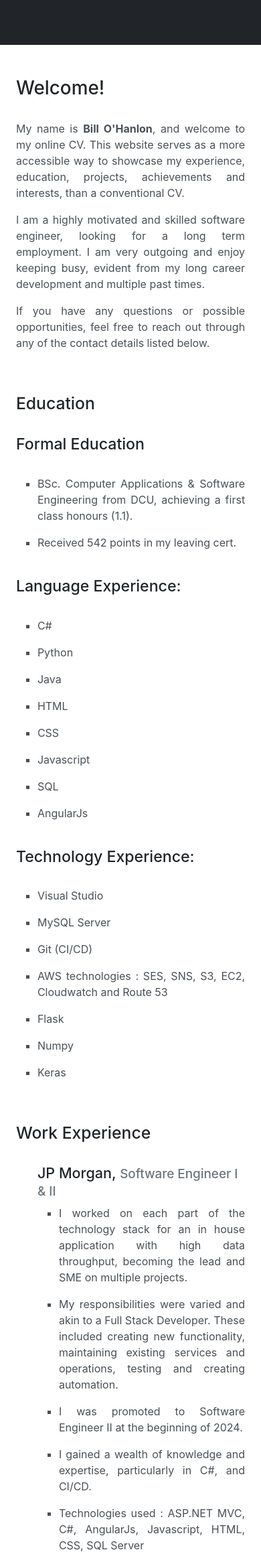
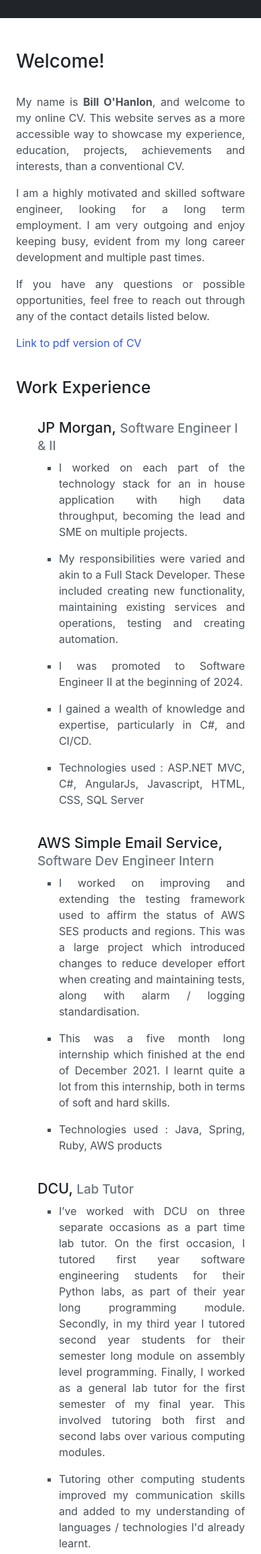
Before and after one commit to billoh28/CV-Website, a Flask app: page / in a window 390 px wide. Shown: the top 2320 px of the page at 67% size. Run offline with Flask 3, Linux system fonts and the light colour scheme; some libraries are stand-ins or nearby versions.

Commit message:
Fixing issues with mobile version

```diff
--- a/templates/base.html
+++ b/templates/base.html
@@ -4,6 +4,8 @@
     <head>
         <link rel="shortcut icon" type="image/x-icon" href="/favicon.ico">
         <link rel="stylesheet" type= "text/css" href="{{ url_for('static', filename='styles/layout.css') }}">
+        <meta name="viewport" content="width=device-width, initial-scale=1" />
+
         <title>Bill O'Hanlon CV Website</title>
 
         <script type="text/javascript">
@@ -46,8 +48,38 @@
                 }
 
                 if (window.innerHeight > window.innerWidth) {
+                    // Mobile phone screen handling
+
                     var content = document.getElementById("content");
                     content.style.margin = "20px";
+
+                    var cv = document.getElementById("cv-link");
+                    cv.style.display = "block";
+                }
+            };
+
+            window.onresize = function() {
+                if (window.innerHeight > window.innerWidth) {
+                    // Mobile phone screen handling
+
+                    var content = document.getElementById("content");
+                    content.style.margin = "20px";
+
+                    var cv = document.getElementById("cv-link");
+                    cv.style.display = "block";
+
+                    var nav = document.getElementById("navbarColor02");
+                    nav.style.display = "none";
+                }
+                else {
+                    var content = document.getElementById("content");
+                    content.style.margin = "0 20% auto";
+
+                    var cv = document.getElementById("cv-link");
+                    cv.style.display = "none";
+
+                    var nav = document.getElementById("navbarColor02");
+                    nav.style.display = "block";
                 }
             };
         </script>
@@ -56,9 +88,9 @@
     <body>
         <div class="wrapper">
             <nav class="navbar navbar-expand-lg bg-dark" data-bs-theme="dark">
-                <button class="navbar-toggler" type="button" data-toggle="collapse" data-target="#navbarColor01" aria-controls="navbarColor01" aria-expanded="false" aria-label="Toggle navigation">
+                <!-- <button class="navbar-toggler" type="button" data-toggle="collapse" data-target="#navbarColor01" aria-controls="navbarColor01" aria-expanded="false" aria-label="Toggle navigation">
                   <span class="navbar-toggler-icon"></span>
-                </button>
+                </button> -->
 
                 <div class="collapse navbar-collapse" id="navbarColor02">
                     <div class="nav-bar">
@@ -74,7 +106,7 @@
                         </ul>
                     </div>
                 </div>
-              </nav>
+            </nav>
 
 
             <div class="page-content">
@@ -107,15 +139,13 @@
             <!-- These breaks are necessary to get the footer to stick to the bottom of the page for the pages with not enough content to fill the screen -->
             <div class="breaks"><br id="test"><br></div>
 
-            <footer class="footer">
+            <footer class="footer-gallery">
                 <br>
 
-                <h3 class="footer-heading">Contact Details</h3>
+                <!-- <h3 class="footer-heading">Contact Details</h3> -->
                 <br>
-                <ul class="contact-info">
-                    <li><p>Email: <a style="text-decoration:none; color:inherit;" class="footer-link" href="mailto:bohanlon.enquiries@gmail.com">bohanlon.enquiries@gmail.com</a></p></li>
-                    <li><p><a style="text-decoration:none; color:inherit;" class="footer-link" href="https://www.linkedin.com/in/bill-o-hanlon-2b31041b5/">LinkedIn</a></p></li>
-                </ul>
+                    <p style="text-align: center;">Email: <a style="text-decoration:none; color:inherit;" class="footer-link" href="mailto:bohanlon.enquiries@gmail.com">bohanlon.enquiries@gmail.com</a></p>
+                    <p style="text-align: center;"><a style="text-decoration:none; color:inherit;" class="footer-link" href="https://www.linkedin.com/in/bill-o-hanlon-2b31041b5/">LinkedIn</a></p>
             </footer>
         </div>
     </body>
--- a/templates/home.html
+++ b/templates/home.html
@@ -10,50 +10,10 @@
         <p>I am a highly motivated and skilled software engineer, looking for a long term employment. I am very outgoing and enjoy keeping busy, evident from my long career development and multiple past times.</p>
         <p>If you have any questions or possible opportunities, feel free to reach out through any of the contact details listed below.</p>
     </div>
-</div>
-
-<br>
-<br>
-<div class="education">
-    <h2 id="edu">Education</h2>
-    <div class="page">
-        <br>
-        <h3>Formal Education</h3><br>
-        <ul>
-            <li><p>BSc. Computer Applications & Software Engineering from DCU, achieving a first class honours (1.1).</p></li>
-            <li><p>Received 542 points in my leaving cert.</p></li>
-        </ul>
-        <br>
-
-        <h3>Language Experience:</h3>
-        <br>
-        <ul>
-            <li><p>C#</p></li>
-            <li><p>Python</p></li>
-            <li><p>Java</p></li>
-            <li><p>HTML</p></li>
-            <li><p>CSS</p></li>
-            <li><p>Javascript</p></li>
-            <li><p>SQL</p></li>
-            <li><p>AngularJs</p></li>
-        </ul>
-
-        <br>
-
-        <h3>Technology Experience:</h3>
-        <br>
-        <ul>
-            <li><p>Visual Studio</p></li>
-            <li><p>MySQL Server</p></li>
-            <li><p>Git (CI/CD)</p></li>
-            <li><p>AWS technologies : SES, SNS, S3, EC2, Cloudwatch and Route 53</p></li>
-            <li><p>Flask</p></li>
-            <li><p>Numpy</p></li>
-            <li><p>Keras</p></li>
-        </ul>
+    <div id="cv-link" style="display: none;">
+        <p><a href="/download">Link to pdf version of CV</a></li></p>
     </div>
 </div>
-<br>
 <br>
 <div class="work-experience">
     <h2 id="work">Work Experience</h2>
```
Also changed, not shown: other parts of templates/home.html (+41 -0 lines).
